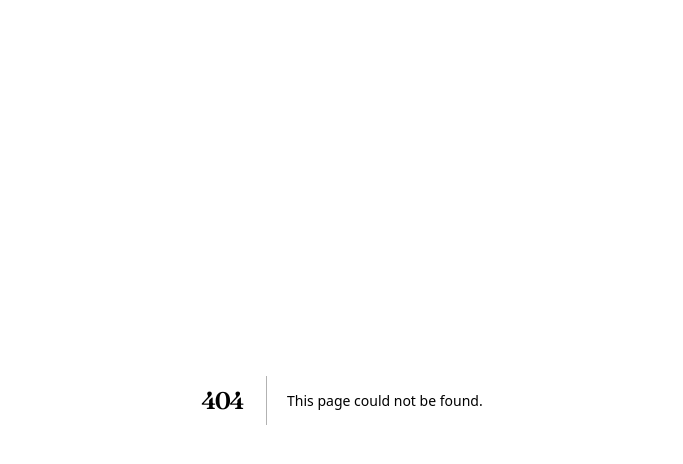
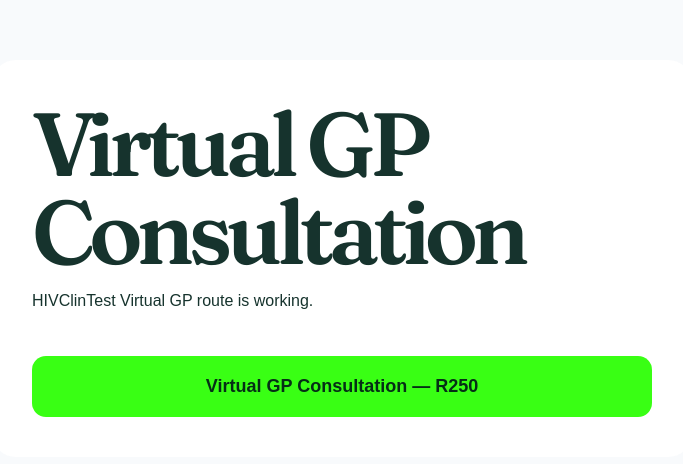
Before and after one commit to Siraajadams/HIVCLINTEST, a Next.js app: page /assessment/virtual-gp in a window 1280 px wide. Before the commit this address had no page. Shown: the top 464 px of the page, without its empty margins (298-981 px from the left). Built offline with nearby package versions, Linux system fonts and the light colour scheme.

Commit message:
Create page.tsx

```diff
--- /dev/null
+++ b/app/assessment/virtual-gp/page.tsx
@@ -0,0 +1,45 @@
+export default function VirtualGPPage() {
+  return (
+    <main
+      style={{
+        minHeight: "100vh",
+        padding: "60px 20px",
+        fontFamily: "Arial, sans-serif",
+        background: "#f8fafc",
+      }}
+    >
+      <div
+        style={{
+          maxWidth: "700px",
+          margin: "0 auto",
+          background: "white",
+          padding: "40px",
+          borderRadius: "24px",
+        }}
+      >
+        <h1>Virtual GP Consultation</h1>
+
+        <p>
+          HIVClinTest Virtual GP route is working.
+        </p>
+
+        <button
+          style={{
+            width: "100%",
+            marginTop: "30px",
+            padding: "20px",
+            border: "none",
+            borderRadius: "14px",
+            background: "#39ff14",
+            color: "#052e16",
+            fontSize: "18px",
+            fontWeight: "bold",
+            cursor: "pointer",
+          }}
+        >
+          Virtual GP Consultation — R250
+        </button>
+      </div>
+    </main>
+  );
+}
```
